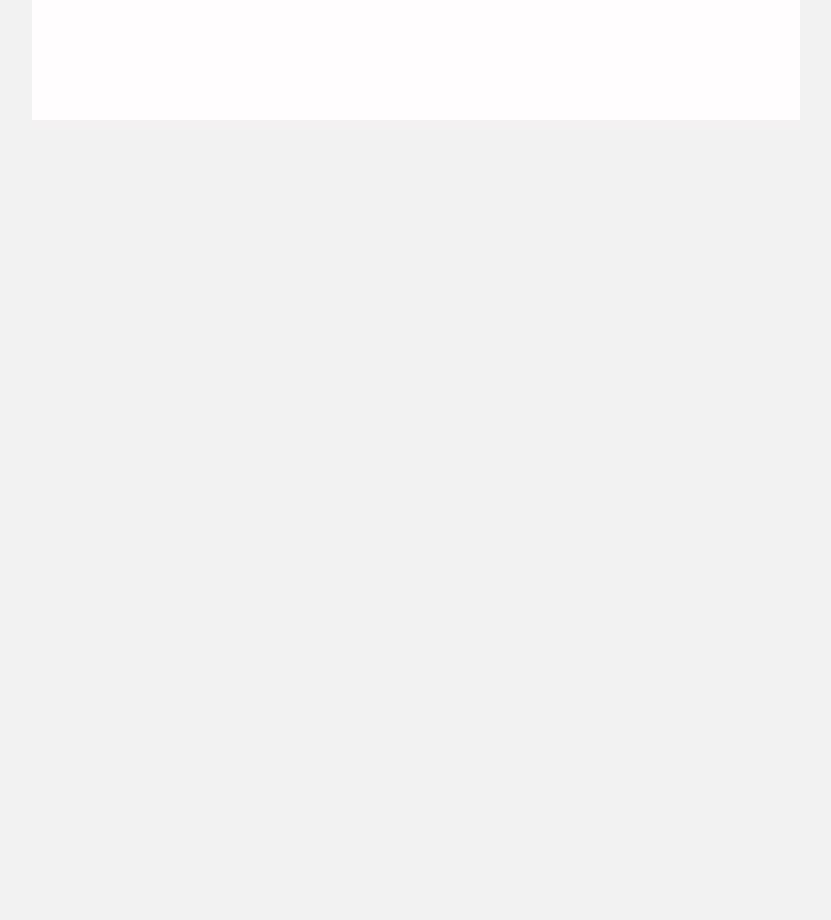
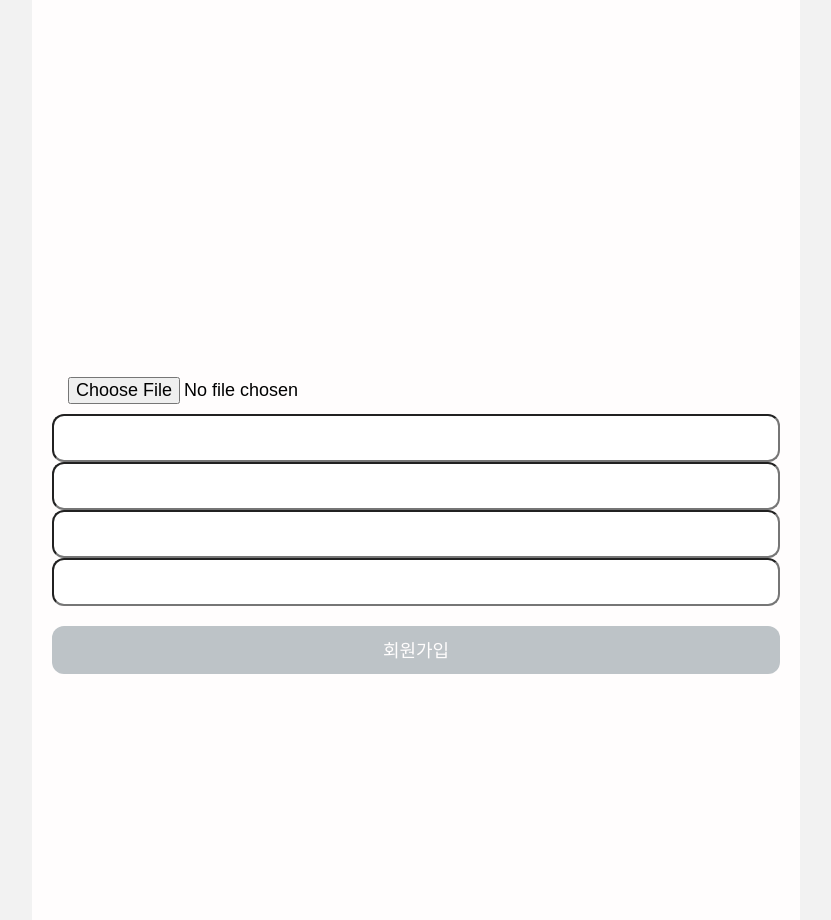
Before and after one commit to roommate-project/front-end, a React (Create React App) app: page / in a window 1280 px wide. Shown: the part 2280-3200 px from the top of the page, without its empty margins (224-1055 px from the left). Before the commit the page ends 2400 px from the top, so only its background shows below. Built offline with nearby package versions, Linux system fonts and the light colour scheme.

Commit message:
FEAT : 회원가입 정보입력페이지

```diff
--- a/src/App.tsx
+++ b/src/App.tsx
@@ -1,5 +1,6 @@
 import SignUpEmailAuthPage from 'pages/signup/SignUpEmailAuthPage';
 import SignUpEmail from 'pages/signup/SignUpEmailPage';
+import SignUpLastPage from 'pages/signup/SignUpLastPage';
 import SignUpMain from 'pages/signup/SignUpMainPage';
 import { createGlobalStyle, ThemeProvider } from 'styled-components';
 import { defaultTheme } from './design/theme';
@@ -69,6 +70,7 @@ function App() {
       <SignUpMain />
       <SignUpEmail />
       <SignUpEmailAuthPage />
+      <SignUpLastPage />
     </ThemeProvider>
   );
 }
--- a/src/pages/signup/SignUpEmailAuthPage.tsx
+++ b/src/pages/signup/SignUpEmailAuthPage.tsx
@@ -43,6 +43,7 @@ function SignUpEmailAuthPage() {
       <Form onSubmit={handleSubmit(onValid)}>
         <TimerContainer>
           <Input
+            type="text"
             {...register('emailAuth', {
               required: true,
               valueAsNumber: true,
--- a/src/pages/signup/SignUpEmailPage.tsx
+++ b/src/pages/signup/SignUpEmailPage.tsx
@@ -19,7 +19,6 @@ function SignUpEmail() {
     formState: { errors },
     clearErrors,
   } = useForm<FormValue>();
-  //email input => active
   const [isActive, setIsActive] = useState(false);
   //watch()는 함수가 종료되고 재렌더링 되기 때문에 event를 통해 input변화를 체크
   const onChangeEmail = (event: React.FormEvent<HTMLInputElement>) => {
@@ -27,10 +26,10 @@ function SignUpEmail() {
     event.currentTarget.value ? null : clearErrors();
   };
   const onValid: SubmitHandler<FormValue> = data => {
-    //이메일 중복검사 api
+    //signup api
     console.log(data);
-    //중복된 이메일이면  -> alert, 오류메세지
-    //유효한 이메일이면 -> 인증번호 전송 api -> 다음페이지로
+    //오류 시 메세지 & focus
+    //유효한 data-> 성공로딩(선택) -> 마이페이지
   };
   return (
     <Container>
@@ -46,6 +45,7 @@ function SignUpEmail() {
       </Title>
       <Form onSubmit={handleSubmit(onValid)}>
         <Input
+          type="text"
           {...register('email', {
             required: true,
             pattern: {
--- /dev/null
+++ b/src/pages/signup/SignUpLastPage.tsx
@@ -0,0 +1,127 @@
+import { useState } from 'react';
+import { SubmitHandler, useForm } from 'react-hook-form';
+import { Container, Form, Input, SubmitBtn } from './SignUpStyle';
+
+type FormValue = {
+  name: string;
+  nickName: string;
+  password: string;
+  passwordCheck: string;
+  representImage: File; // <- 대표사진 1장
+  /*   images: File; // 추가사진 */
+};
+
+function SignUpLastPage() {
+  const {
+    register,
+    handleSubmit,
+    formState: { errors },
+    clearErrors,
+    setError,
+    watch,
+  } = useForm<FormValue>();
+  const [isActive, setIsActive] = useState(false);
+  const onChangeName = (event: React.FormEvent<HTMLInputElement>) => {
+    event.currentTarget.value &&
+    watch('nickName') &&
+    watch('password') &&
+    watch('passwordCheck')
+      ? setIsActive(true)
+      : setIsActive(true);
+    event.currentTarget.value ? null : clearErrors();
+  };
+  const onChangeNickName = (event: React.FormEvent<HTMLInputElement>) => {
+    event.currentTarget.value &&
+    watch('name') &&
+    watch('password') &&
+    watch('passwordCheck')
+      ? setIsActive(true)
+      : setIsActive(false);
+    event.currentTarget.value ? null : clearErrors();
+  };
+  const onChangePassword = (event: React.FormEvent<HTMLInputElement>) => {
+    event.currentTarget.value &&
+    watch('nickName') &&
+    watch('name') &&
+    watch('passwordCheck')
+      ? setIsActive(true)
+      : setIsActive(false);
+    event.currentTarget.value ? null : clearErrors();
+  };
+  const onChangePasswordCheck = (event: React.FormEvent<HTMLInputElement>) => {
+    event.currentTarget.value &&
+    watch('nickName') &&
+    watch('password') &&
+    watch('name')
+      ? setIsActive(true)
+      : setIsActive(false);
+    event.currentTarget.value ? null : clearErrors();
+  };
+  const onValid: SubmitHandler<FormValue> = data => {
+    if (data.password !== data.passwordCheck) {
+      setError(
+        'passwordCheck',
+        {
+          message: '비밀번호 확인이 일치하지 않습니다.',
+        },
+        { shouldFocus: true }
+      );
+    }
+    console.log(data);
+  };
+  return (
+    <Container>
+      <Form onSubmit={handleSubmit(onValid)}>
+        <Input
+          type="file"
+          {...register('representImage', {
+            required: '프로필 혹은 집 대표 사진은 필수입니다.',
+          })}
+        />
+        <span>{errors.representImage?.message}</span>
+        <Input
+          type="text"
+          {...register('name', {
+            required: true,
+            minLength: { value: 2, message: '이름을 두글자 이상 입력해주세요' },
+          })}
+          onChange={onChangeName}
+        />
+        <span>{errors.name?.message}</span>
+        <Input
+          type="text"
+          {...register('nickName', {
+            required: true,
+            minLength: {
+              value: 2,
+              message: '닉네임을 두글자 이상 입력해주세요',
+            },
+          })}
+          onChange={onChangeNickName}
+        />
+        {errors.nickName?.message}
+        <Input
+          type="password"
+          {...register('password', {
+            required: true,
+            pattern: {
+              value: /^(?=.*[A-Za-z])(?=.*\d)[A-Za-z\d]{8,}$/i,
+              message: '비밀번호는 영문, 숫자 포함 8글자 이상입니다. ',
+            },
+          })}
+          onChange={onChangePassword}
+        />
+        <span>{errors.password?.message}</span>
+        <Input
+          type="password"
+          {...register('passwordCheck', { required: true })}
+          onChange={onChangePasswordCheck}
+        />
+        <span>{errors.passwordCheck?.message}</span>
+        <SubmitBtn isActive={isActive}>회원가입</SubmitBtn>
+      </Form>
+    </Container>
+  );
+}
+
+export default SignUpLastPage;
--- a/src/pages/signup/SignUpStyle.tsx
+++ b/src/pages/signup/SignUpStyle.tsx
@@ -112,6 +112,8 @@ export const ReSendBtn = styled(Button)`
 
 export const AuthBtn = styled(SendBtn)``;
 
+export const SubmitBtn = styled(SendBtn)<{ isActive: boolean }>``;
+
 /* export const NextBtn = styled.button<{ isActive: boolean }>`
   font-size: 50px;
   color: ${prop =>
```
